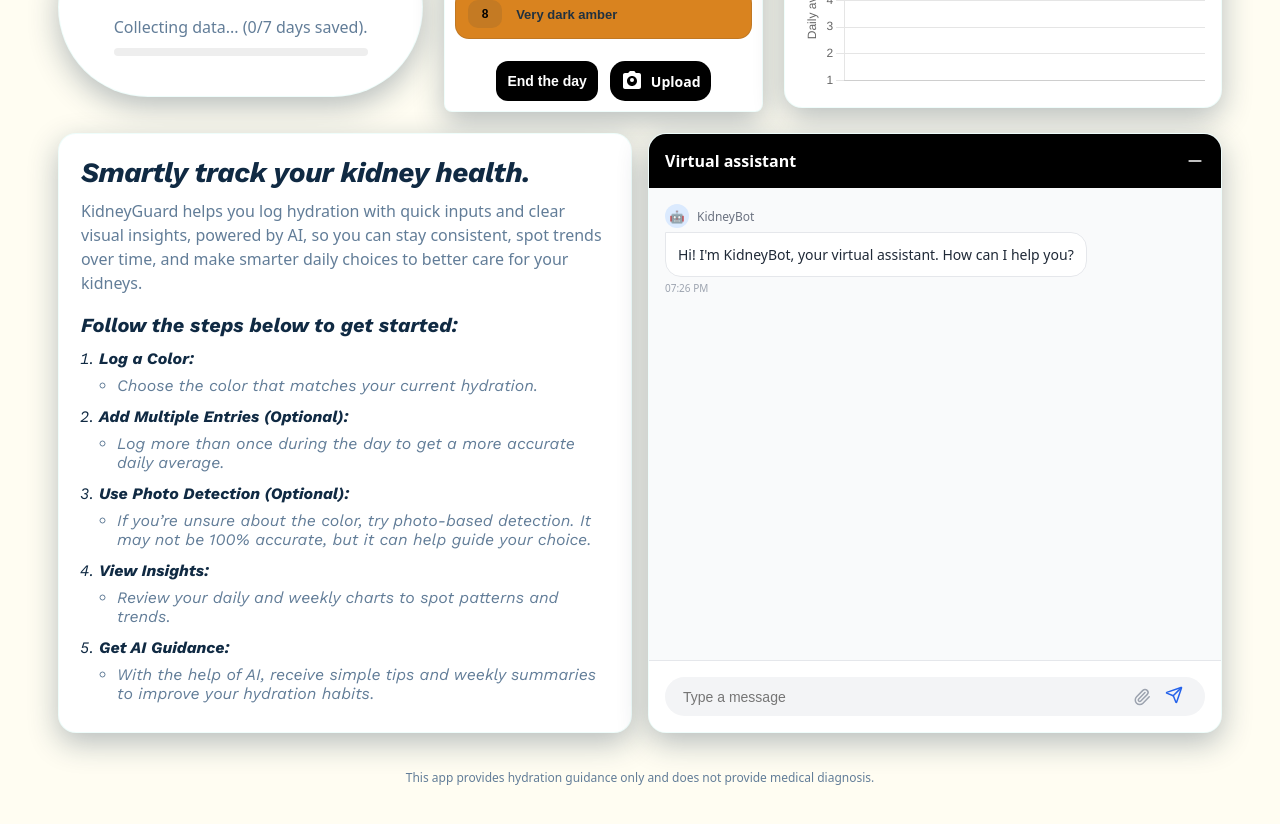
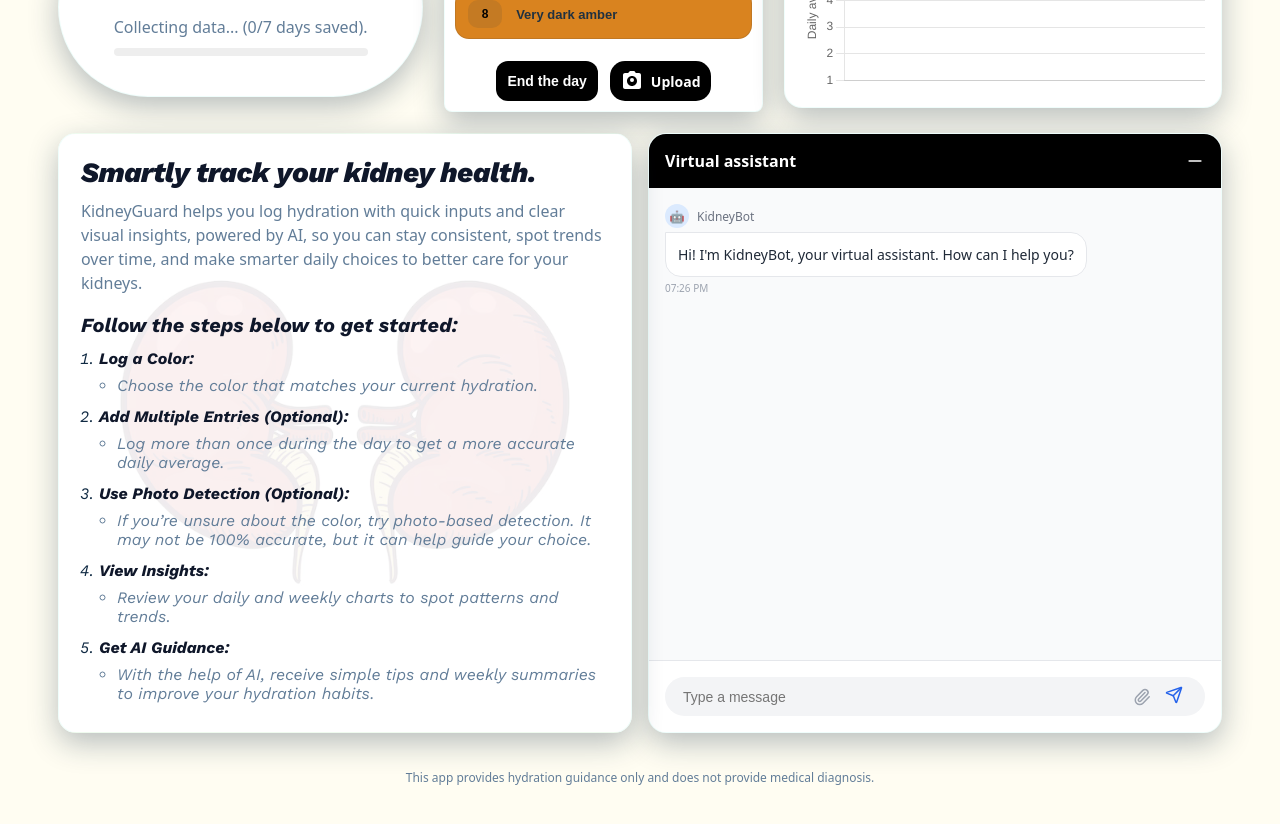
Before and after one commit to ilkerfatihulu/Hacktagon, a React (Vite) app: page / in a window 1280 px wide. Shown: the part 620-1444 px from the top of the page. Built offline with nearby package versions, Linux system fonts and the light colour scheme; a web font is replaced by a local one.

Commit message:
UI update: background image + text contrast-2

```diff
--- a/src/App.css
+++ b/src/App.css
@@ -644,3 +644,37 @@ html, body, #root {
   font-size: 30px;
   letter-spacing: 1px;
 }
+.getStartedCard {
+  position: relative;
+  overflow: hidden;
+  background: url("/kidney.jpg") center / cover no-repeat;
+  box-shadow: var(--shadow);
+}
+.getStartedCard::after {
+  content: "";
+  position: absolute;
+  inset: 0;
+  background: rgba(255, 255, 255, 0.92); /* beyaz saydam overlay */
+  z-index: 0;
+}
+
+
+.getStartedCard > * {
+  position: relative;
+  z-index: 1;
+}
+/* Başlık */
+.getStartedCard .gsTitle {
+  color: #0f172a;
+  font-weight: 800;
+}
+.getStartedCard .gsSubTitle {
+  color: #0f172a;
+  margin-top: 12px;
+}
+.getStartedCard .gsList {
+  color: #102a43;
+}
+.getStartedCard .gsList strong {
+  color: #0f172a;
+}
```
